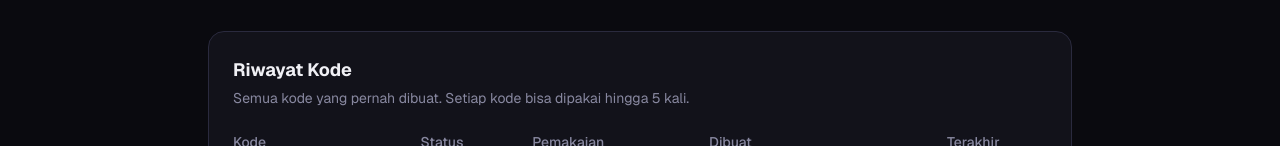
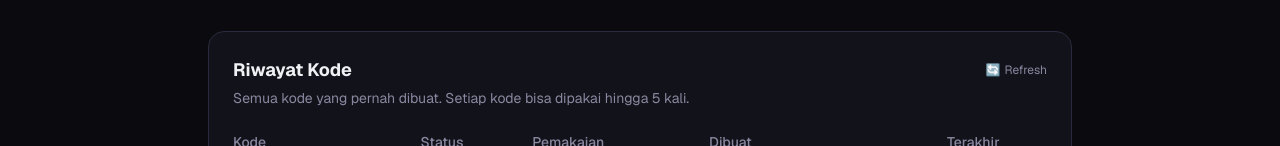
Before and after one commit to denmuel-pixel/photobox-ai, a Next.js app: page /admin in a window 1280 px wide. Shown: the part 398-544 px from the top of the page. Built offline with nearby package versions, Linux system fonts and the light colour scheme.

Commit message:
fix: improve Fal AI error detail + admin auto-refresh every 5s

```diff
--- a/app/admin/page.js
+++ b/app/admin/page.js
@@ -27,6 +27,9 @@ export default function AdminPage() {
 
   useEffect(() => {
     fetchCodes();
+    // Refresh otomatis tiap 5 detik biar data selalu up-to-date
+    const interval = setInterval(fetchCodes, 5000);
+    return () => clearInterval(interval);
   }, [fetchCodes]);
 
   const handleGenerate = async () => {
@@ -209,10 +212,20 @@ export default function AdminPage() {
 
         {/* Codes List */}
         <div className="bg-card border border-border rounded-2xl p-5 sm:p-6">
-          <h2 className="text-lg font-bold mb-1">Riwayat Kode</h2>
-          <p className="text-sm text-muted mb-4">
-            Semua kode yang pernah dibuat. Setiap kode bisa dipakai hingga 5 kali.
-          </p>
+          <div className="flex items-center justify-between mb-1">
+          <h2 className="text-lg font-bold">Riwayat Kode</h2>
+          <button
+            onClick={fetchCodes}
+            disabled={loading}
+            className="text-xs text-muted hover:text-primary transition-colors flex items-center gap-1 disabled:opacity-50"
+          >
+            <span className={`inline-block ${loading ? "animate-spin" : ""}`}>🔄</span>
+            Refresh
+          </button>
+        </div>
+        <p className="text-sm text-muted mb-4">
+          Semua kode yang pernah dibuat. Setiap kode bisa dipakai hingga 5 kali.
+        </p>
 
           {loading ? (
             <div className="text-center py-8 text-muted">
```
Also changed, not shown: lib/falAi.js.
